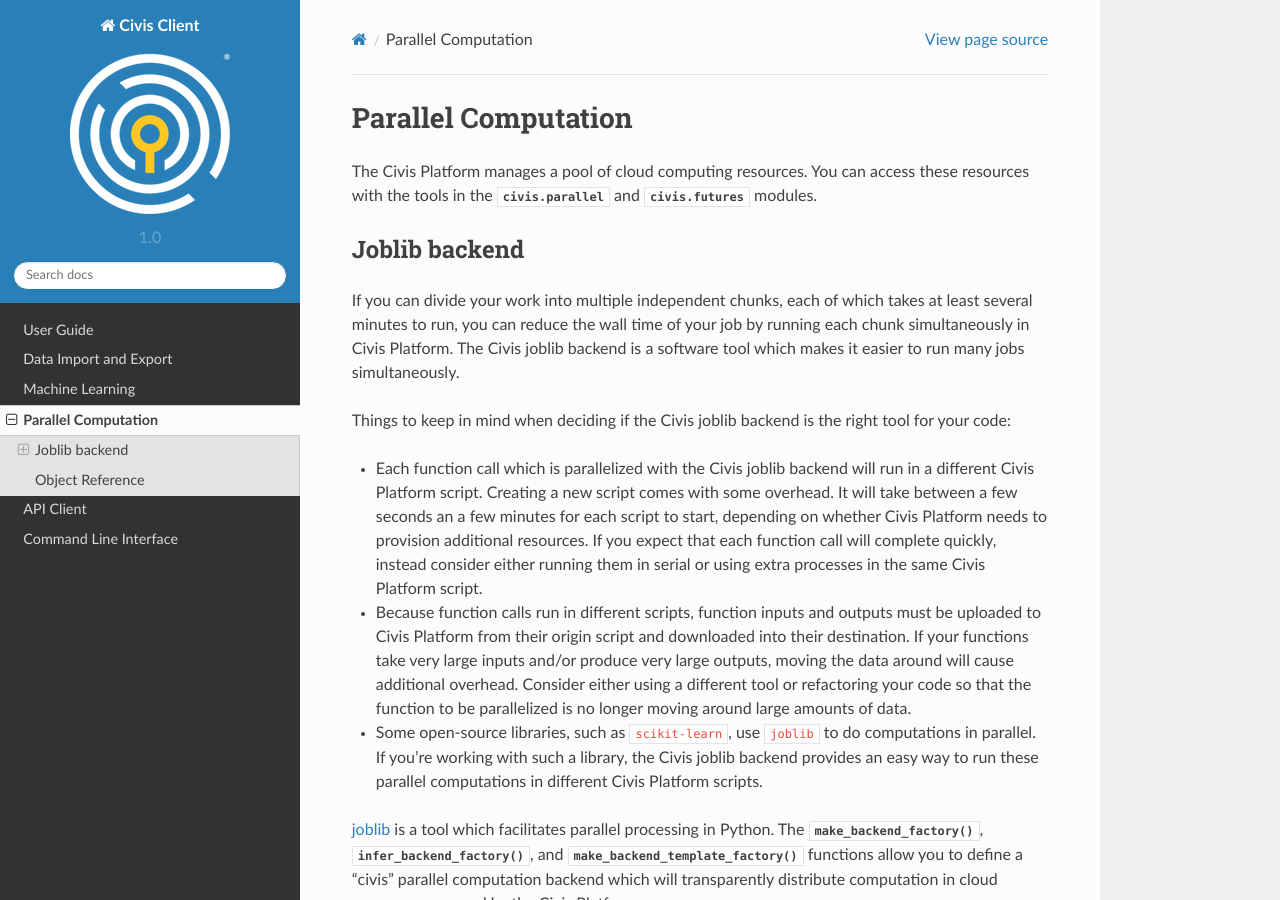
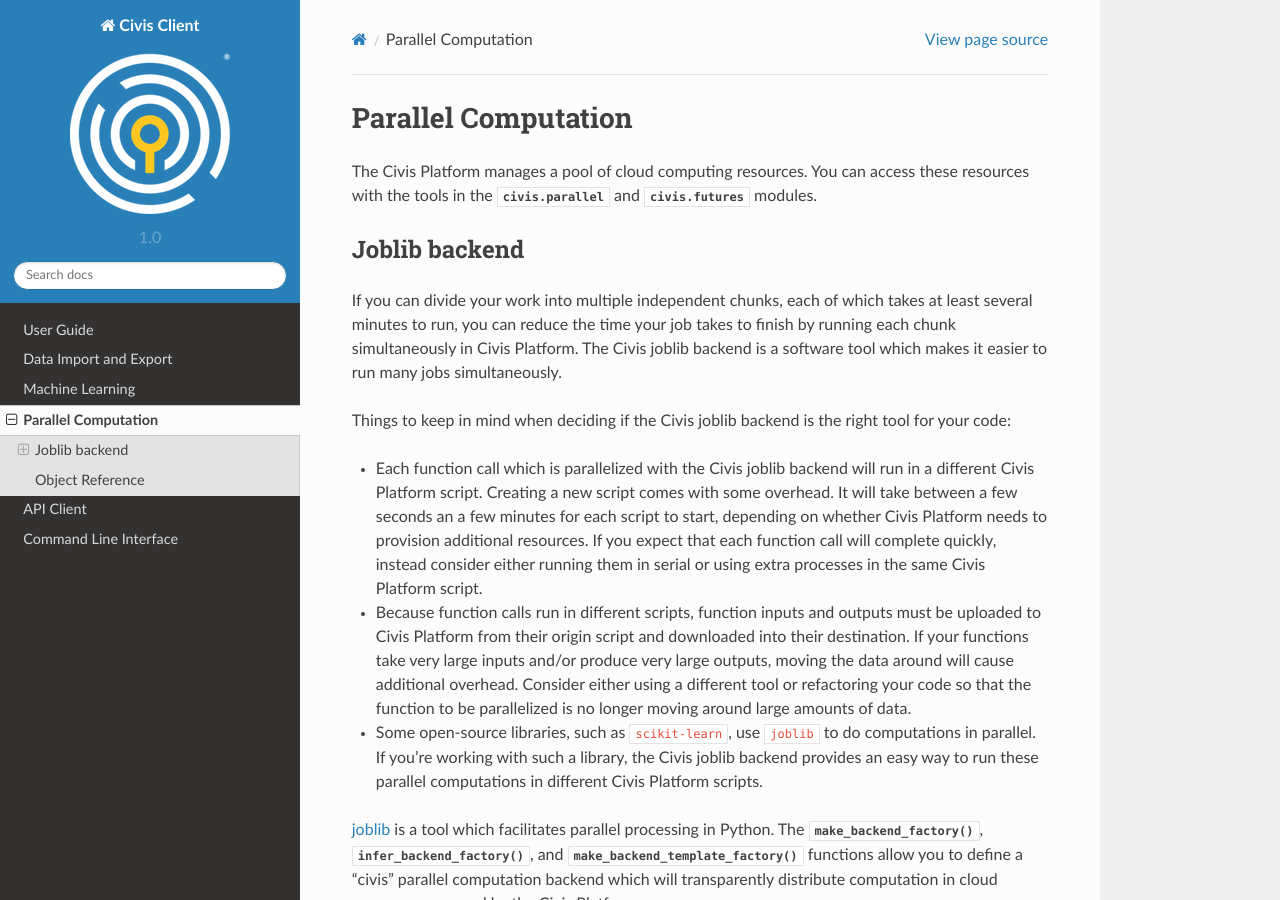
Before and after one commit to civisanalytics/civis-python, a Sphinx documentation site: the page built from docs/source/parallel.rst, in a window 1280 px wide and 900 px high. Built offline with Sphinx 7.4.7 and the Read the Docs theme 2.0.0, drawn with Linux system fonts in a browser that asks for light colours.

Commit message:
Less jargon

```diff
--- a/docs/source/parallel.rst
+++ b/docs/source/parallel.rst
@@ -9,7 +9,7 @@
 Joblib backend
 ==============
 If you can divide your work into multiple independent chunks, each of which takes
-at least several minutes to run, you can reduce the wall time of your job
+at least several minutes to run, you can reduce the time your job takes to finish
 by running each chunk simultaneously in Civis Platform. The Civis joblib
 backend is a software tool which makes it easier to run many jobs simultaneously.
 
```
